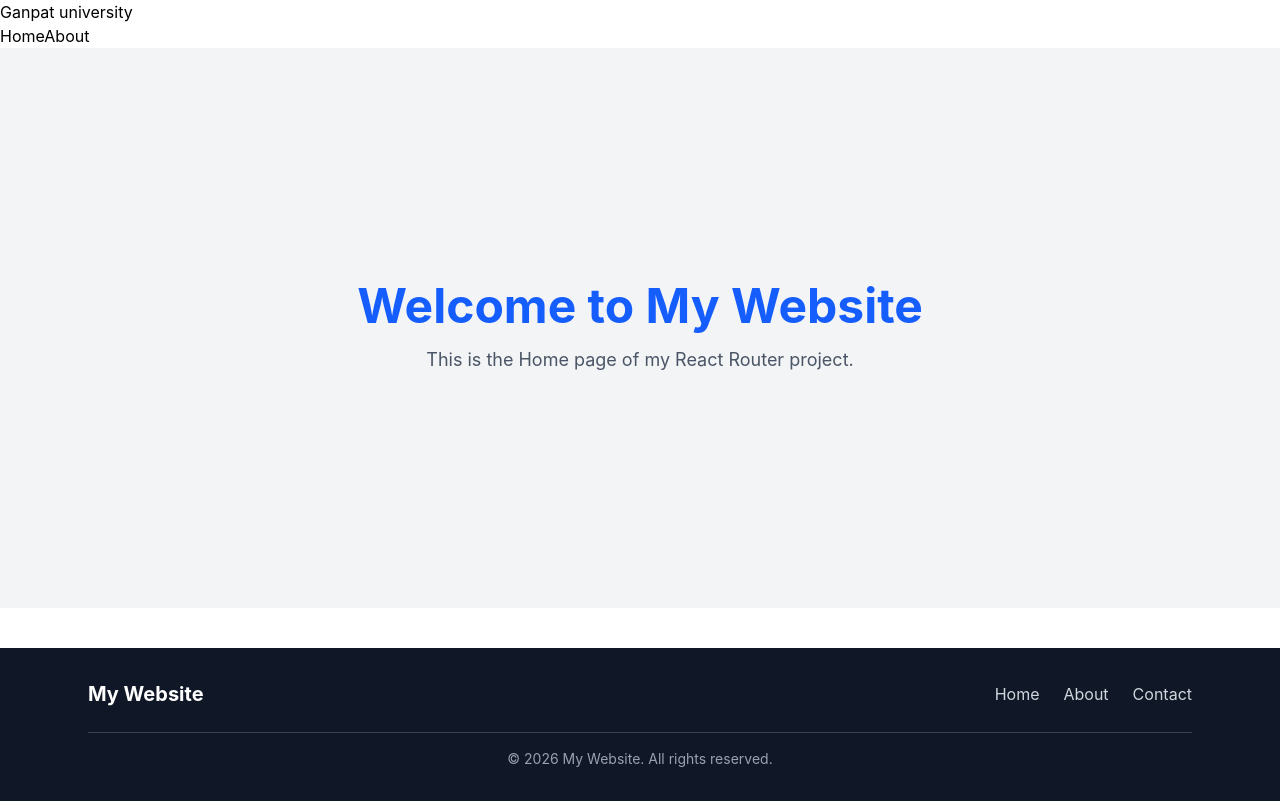
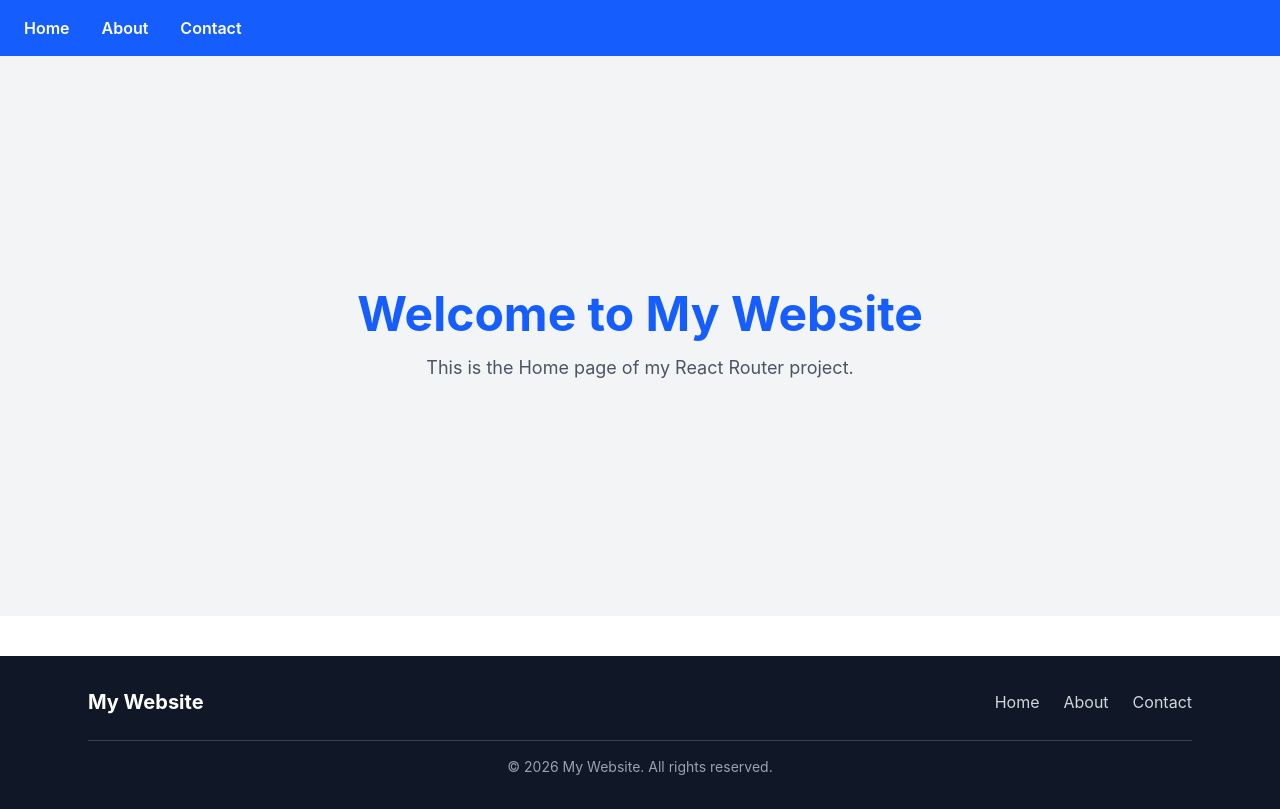
Before and after one commit to Deewakar2002Jha/REACT-ROUTER-PROJECT, a React (Vite) app: page / in a window 1280 px wide. Built offline with nearby package versions, Linux system fonts and the light colour scheme.

Commit message:
new components

```diff
--- a/package.json
+++ b/package.json
@@ -14,6 +14,7 @@
     "react": "^19.2.8",
     "react-dom": "^19.2.8",
     "react-router": "^8.3.0",
+    "react-router-dom": "^7.18.3",
     "tailwindcss": "^4.3.3"
   },
   "devDependencies": {
--- a/src/App.jsx
+++ b/src/App.jsx
@@ -3,22 +3,15 @@ import { BrowserRouter, Route, Routes, Link, NavLink } from "react-router";
 import Homecss from "./pages/Homecss";
 import Aboutcss from "./pages/Aboutcss";
 import Contactcss from "./pages/Contactcss";
-import Navbar from "./components/Navbar";
+import Navbar from "./components/Navbar"
+import Navbar1 from "./components/Navbar1";
+import Navbar2 from "./components/Navbar2";
 import Footer from "./components/Footer";
 
 const App = () => {
   return (
     <BrowserRouter>
-      {/* <Navbar /> */}
-      <header>
-        <nav>
-          <h1>
-            Ganpat university
-          </h1>
-          <Link to="/" >Home</Link>
-          <NavLink to="/about">About</NavLink>
-        </nav>
-      </header>
+      <Navbar2 />
 
       <Routes>
         <Route path="/" element={<Homecss />} />
--- /dev/null
+++ b/src/components/Navbar1.jsx
@@ -0,0 +1,38 @@
+import { Link } from "react-router";
+
+function Navbar1() {
+    return (
+        <nav className="bg-blue-600 px-6 py-4">
+            <ul className="flex items-center gap-8">
+                <li>
+                    <Link
+                        to="/"
+                        className="text-white font-semibold hover:text-gray-200"
+                    >
+                        Home
+                    </Link>
+                </li>
+
+                <li>
+                    <Link
+                        to="/about"
+                        className="text-white font-semibold hover:text-gray-200"
+                    >
+                        About
+                    </Link>
+                </li>
+
+                <li>
+                    <Link
+                        to="/contact"
+                        className="text-white font-semibold hover:text-gray-200"
+                    >
+                        Contact
+                    </Link>
+                </li>
+            </ul>
+        </nav>
+    );
+}
+
+export default Navbar1;
--- /dev/null
+++ b/src/components/Navbar2.jsx
@@ -0,0 +1,36 @@
+function Navbar2() {
+    return (
+        <nav className="bg-blue-600 px-6 py-4">
+            <ul className="flex items-center gap-8">
+                <li>
+                    <a
+                        href="/"
+                        className="text-white font-semibold hover:text-gray-200"
+                    >
+                        Home
+                    </a>
+                </li>
+
+                <li>
+                    <a
+                        href="/about"
+                        className="text-white font-semibold hover:text-gray-200"
+                    >
+                        About
+                    </a>
+                </li>
+
+                <li>
+                    <a
+                        href="/contact"
+                        className="text-white font-semibold hover:text-gray-200"
+                    >
+                        Contact
+                    </a>
+                </li>
+            </ul>
+        </nav>
+    );
+}
+
+export default Navbar2;
```
Also changed, not shown: 2 other files (tests, documents, lock files or other folders).
